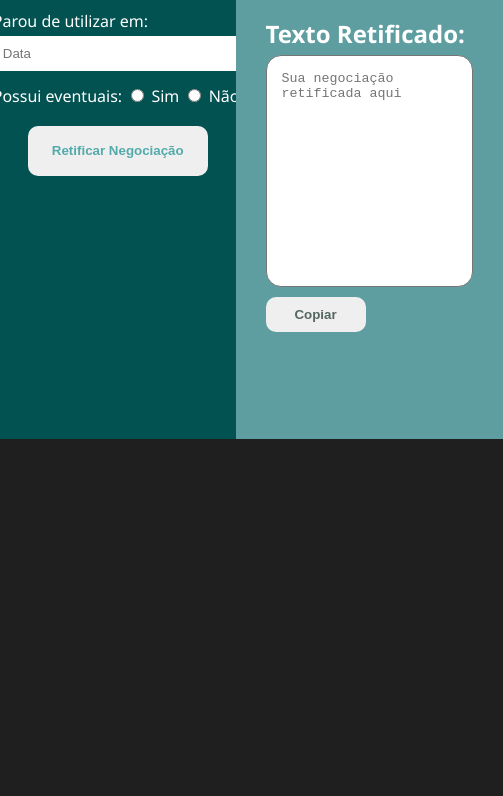
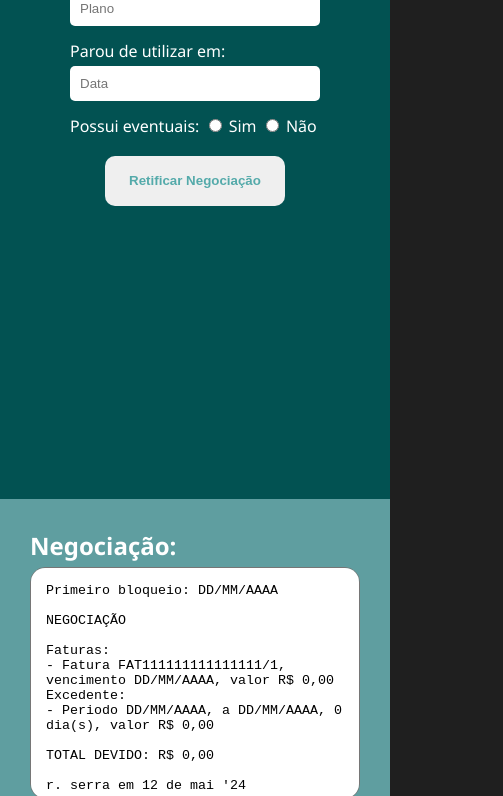
Before and after one commit to lovelyyulian/ret.co, a plain HTML site: page index.html in a window 390 px wide. Shown: the part 405-1201 px from the top of the page, 503 px wide, since content can reach past the window. Before the commit the page ends 844 px from the top, so only its background shows below. Drawn offline with Linux system fonts and the light colour scheme.

Commit message:
Update styles.css
Implementação de responsibilidade básica do layout

```diff
--- a/styles.css
+++ b/styles.css
@@ -1,7 +1,6 @@
 body {
     display: flex;
     flex-direction: row;
-
     height: 100vh;
     background: #1f1f1f;
     color: white;
@@ -17,17 +16,6 @@ body input{
 
 body button{
     cursor: pointer;
-}
-
-#left-side {
-    display: flex;
-    flex-direction: column;
-    justify-content: center;
-    width: 100%;
-    padding: 30px;
-    background-color: aqua;
-
-    line-height: 30px;
 }
 
 #left-side {
@@ -62,7 +50,6 @@ body button{
     display: flex;
     flex-direction: column;
     justify-content: center;
-
     width: 100%;
     padding: 30px;
     background-color: cadetblue;
@@ -94,3 +81,19 @@ body button{
     color: white;
     transition: .5s;
 }
+
+@media screen and (max-width: 1020px){
+    body {
+        display: flex;
+        flex-wrap: wrap;
+    }
+
+    #left-side {
+        width: 100%;
+        height: 100%;
+    }
+
+    #right-side {
+        width: 100%;
+    }
+}
```
